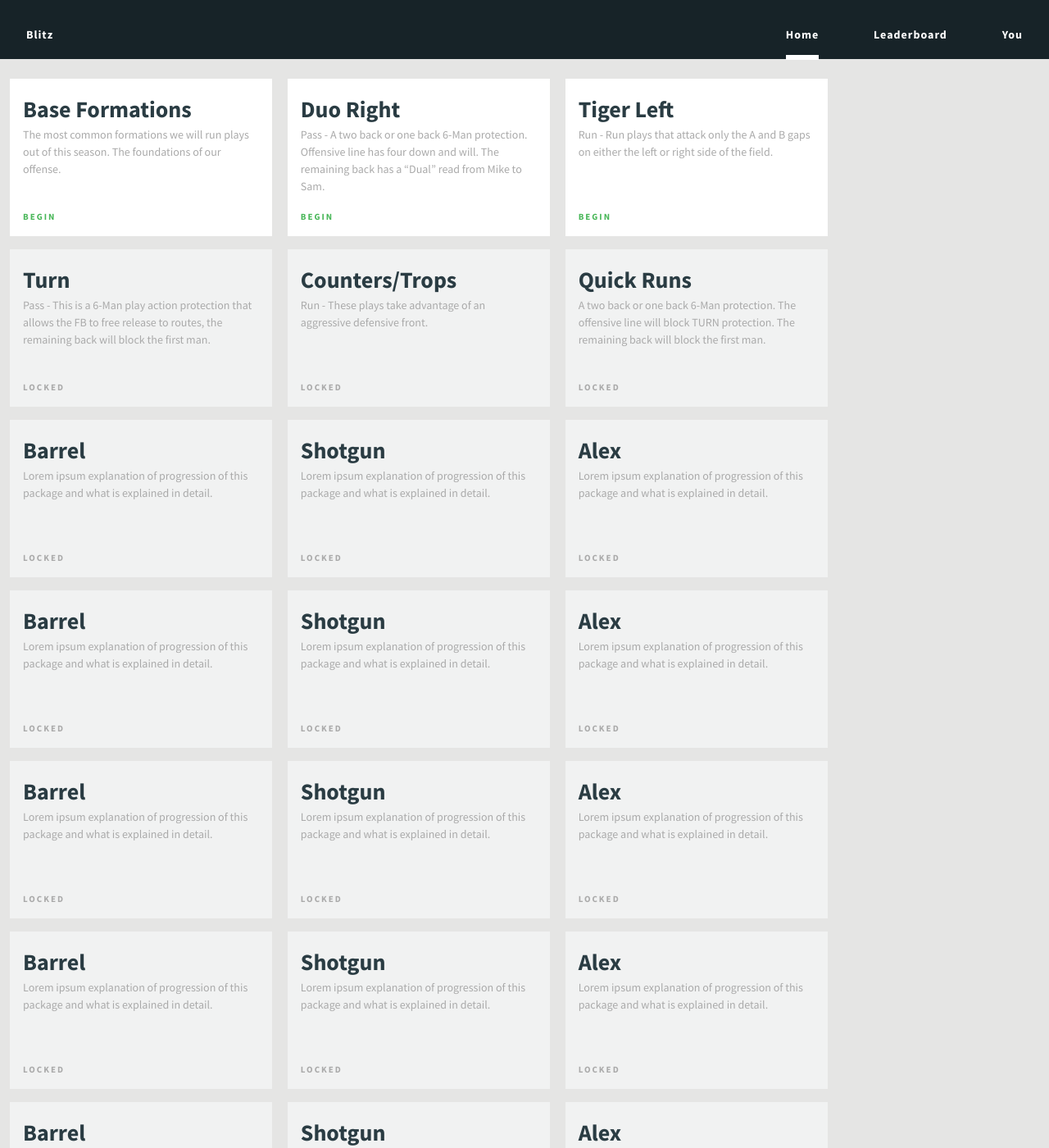
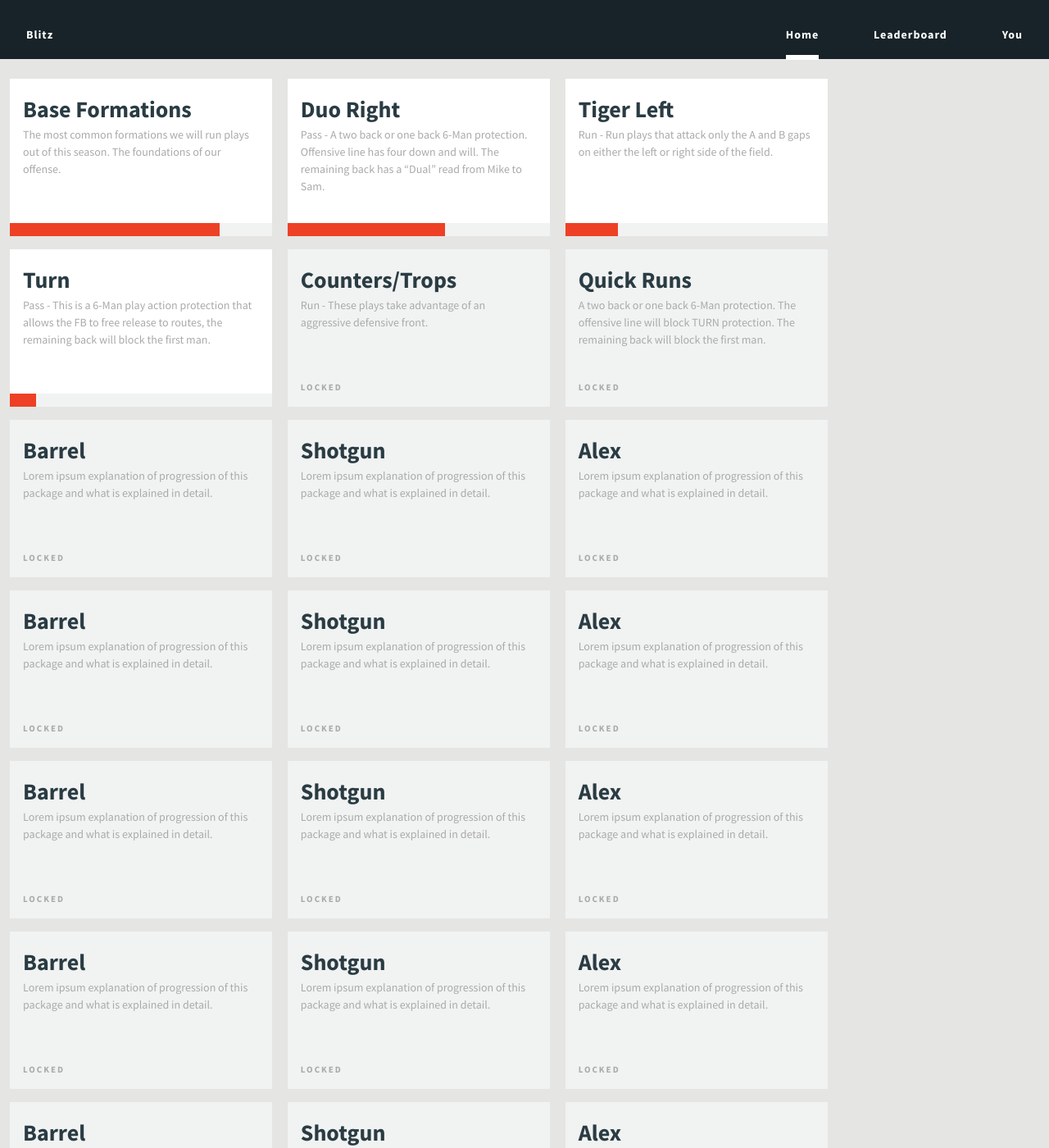
Before and after one commit to mfenner0422/blitz, a Jekyll site: the page built from index.html, in a window 1280 px wide and 1400 px high, scrolled down 370 px. Shown: the whole window at 82% size. Built offline with Jekyll 4.4.1, drawn with Linux system fonts in a browser that asks for light colours; comment, search, counter and statistics services are not loaded.

Commit message:
added completion indicator to packages

```diff
--- a/_sass/_package.scss
+++ b/_sass/_package.scss
@@ -24,6 +24,58 @@
 
     margin: $grid-unit / 2;
     padding: $grid-unit;
+
+
+
+    .package-completion {
+      width: 20 * $grid-unit;
+      height: $grid-unit;
+      background-color: $color-gray-1;
+      position: absolute;
+      margin-left: -1 * $grid-unit;
+      margin-top: 10 * $grid-unit;
+      z-index: 500;
+
+      &.package-completion-0 {
+        background: linear-gradient(to right, $color-bad 00%, $color-gray-1 00%);
+      }
+
+      &.package-completion-1 {
+        background: linear-gradient(to right, $color-bad 10%, $color-gray-1 10%);
+      }
+
+      &.package-completion-2 {
+        background: linear-gradient(to right, $color-bad 20%, $color-gray-1 20%);
+      }
+
+      &.package-completion-3 {
+        background: linear-gradient(to right, $color-bad 30%, $color-gray-1 30%);
+      }
+
+      &.package-completion-4 {
+        background: linear-gradient(to right, $color-bad 40%, $color-gray-1 40%);
+      }
+
+      &.package-completion-5 {
+        background: linear-gradient(to right, $color-bad 50%, $color-gray-1 50%);
+      }
+
+      &.package-completion-6 {
+        background: linear-gradient(to right, $color-bad 60%, $color-gray-1 60%);
+      }
+
+      &.package-completion-7 {
+        background: linear-gradient(to right, $color-bad 70%, $color-gray-1 70%);
+      }
+
+      &.package-completion-8 {
+        background: linear-gradient(to right, $color-bad 80%, $color-gray-1 80%);
+      }
+
+      &.package-completion-9 {
+        background: linear-gradient(to right, $color-bad 90%, $color-gray-1 90%);
+      }
+    }
 
     .package-info {
       position: absolute;
@@ -91,6 +143,10 @@
         color: $color-white;
       }
 
+      .package-completion {
+        visibility: hidden;
+      }
+
       .package-details {
         position: absolute;
         display: block;
@@ -131,6 +187,7 @@
         margin: -40px auto;
         top: 12 * $grid-unit;
         transform: rotate(45deg);
+        z-index: 499;
       }
     }
   }
--- a/index.html
+++ b/index.html
@@ -36,8 +36,17 @@ title: Home
     <div class="package-info">
       <div class="package-name"> {{ play.name }} </div>
       <div class="package-summary"> {{ play.summary }} </div>
-      <div class="package-cta"> {% if play.locked %} locked {% else %} begin {% endif %}</div>
+      {% if play.locked %}
+        <div class="package-cta"> locked </div>
+      {% elsif play.completion == 0 %}
+        <div class="package-cta"> begin </div>
+      {% endif %}
     </div>
+
+    {% if play.completion != 0 %}
+      <div class="package-completion package-completion-{{play.completion}}"></div>
+    {% endif %}
+
     <div class="package-details">
       <div class="package-details-name"> {{ play.name }} </div>
       <div class="package-details-updated"> {{ play.updated }} </div>
```
Also changed, not shown: _data/playbook.yml (+5 -5 lines).
